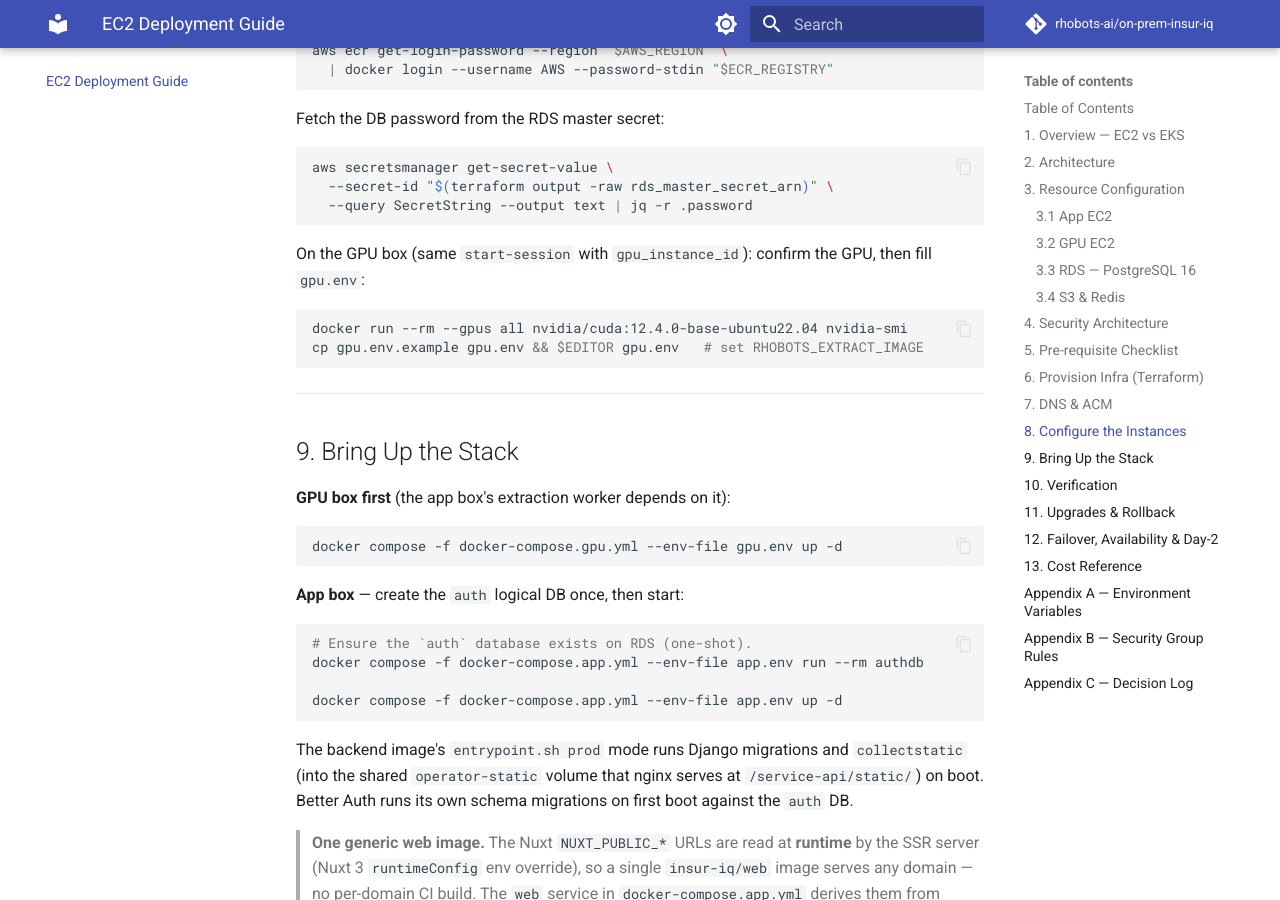
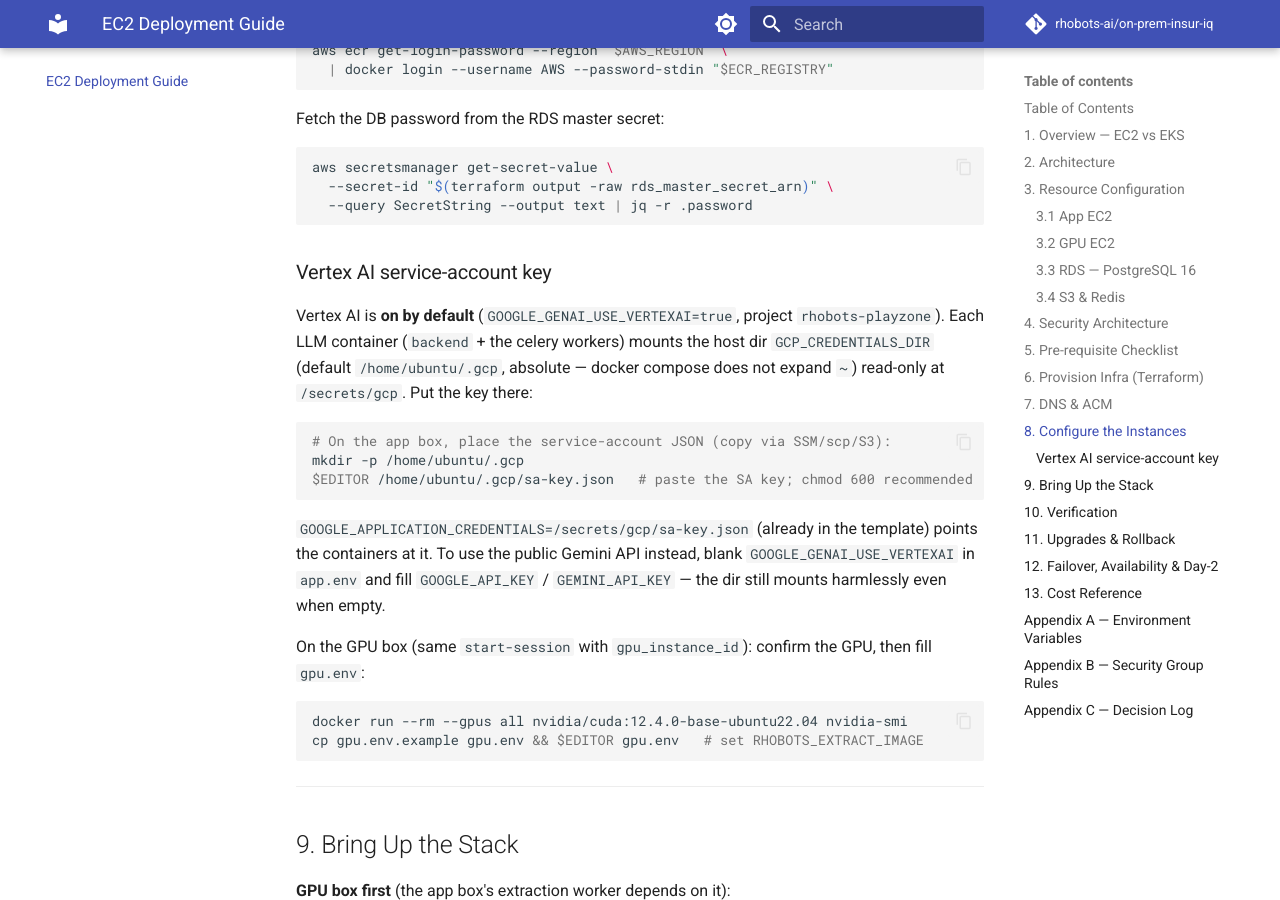
Before and after one commit to rhobots-ai/on-prem-insur-iq, an MkDocs documentation site: the page built from docs/ec2-deployment-guide.md, in a window 1280 px wide and 900 px high, scrolled down 7425 px. Built offline with MkDocs 1.6.1 and Material for MkDocs 9.7.7, drawn with Linux system fonts in a browser that asks for light colours; comment, search, counter and statistics services are not loaded; some of the changed text lies outside the part shown.

Commit message:
feat(ec2): mount GCP service-account key for Vertex AI auth
Wire GCP service-account-key auth into the EC2 / Docker Compose path so
operators no longer hand-edit compose to use Vertex AI.

- docker-compose.app.yml: mount host dir ${GCP_CREDENTIALS_DIR:-/home/ubuntu/.gcp}
  read-only to /secrets/gcp on backend + all 4 celery services (dir mount, not
  file, so a missing host dir is auto-created and the no-key path stays safe)
- app.env.example + terraform-ec2 app_env_snippet: Vertex on by default
  (GOOGLE_GENAI_USE_VERTEXAI=true, project rhobots-playzone, location global),
  add GCP_CREDENTIALS_DIR, point GOOGLE_APPLICATION_CREDENTIALS at
  /secrets/gcp/sa-key.json; API keys now optional (only when Vertex is off)
- docs + README: Appendix A row, new "Vertex AI service-account key" subsection,
  quick-start note (place sa-key.json in /home/ubuntu/.gcp before first up)

Key lives at /home/ubuntu/.gcp on the box, outside the repo (no gitignore
change needed). Path must be absolute: docker compose does not expand ~.

Co-Authored-By: Claude Opus 4.8 <noreply@anthropic.com>

````diff
--- a/docs/ec2-deployment-guide.md
+++ b/docs/ec2-deployment-guide.md
@@ -288,6 +288,24 @@ aws secretsmanager get-secret-value \
   --query SecretString --output text | jq -r .password
 ```
 
+### Vertex AI service-account key
+
+Vertex AI is **on by default** (`GOOGLE_GENAI_USE_VERTEXAI=true`, project
+`rhobots-playzone`). Each LLM container (`backend` + the celery workers) mounts
+the host dir `GCP_CREDENTIALS_DIR` (default `/home/ubuntu/.gcp`, absolute — docker
+compose does not expand `~`) read-only at `/secrets/gcp`. Put the key there:
+
+```bash
+# On the app box, place the service-account JSON (copy via SSM/scp/S3):
+mkdir -p /home/ubuntu/.gcp
+$EDITOR /home/ubuntu/.gcp/sa-key.json   # paste the SA key; chmod 600 recommended
+```
+
+`GOOGLE_APPLICATION_CREDENTIALS=/secrets/gcp/sa-key.json` (already in the template)
+points the containers at it. To use the public Gemini API instead, blank
+`GOOGLE_GENAI_USE_VERTEXAI` in `app.env` and fill `GOOGLE_API_KEY` / `GEMINI_API_KEY`
+— the dir still mounts harmlessly even when empty.
+
 On the GPU box (same `start-session` with `gpu_instance_id`): confirm the GPU,
 then fill `gpu.env`:
 
@@ -444,8 +462,8 @@ and [`deploy/ec2/gpu.env.example`](../deploy/ec2/gpu.env.example).
 | `MINERVA_API_URL` | app | `http://<gpu_private_ip>:8000` |
 | `BETTER_AUTH_SECRET` | app | Better Auth signing secret; auth's `DATABASE_STRING` is composed from `DB_*` + `DB_NAME_AUTH` |
 | `REQUIRE_EMAIL_VERIFICATION`, `*_CLIENT_ID/SECRET`, `AWS_SENDER_EMAIL` | app | Auth OAuth providers + transactional email |
-| `LLM_PROVIDER`, `GOOGLE_API_KEY`, `GEMINI_API_KEY`, `GEMINI_MODEL`, `POLICY_EXTRACT_GEMINI_MODEL` | app | Extraction LLM (`GOOGLE_API_KEY` = the Gemini key the backend reads) |
-| `GOOGLE_GENAI_USE_VERTEXAI`, `GOOGLE_CLOUD_PROJECT`, `GOOGLE_CLOUD_LOCATION`, `GOOGLE_APPLICATION_CREDENTIALS` | app | Vertex AI (optional). Blank `GOOGLE_GENAI_USE_VERTEXAI` = public Gemini API. `GOOGLE_APPLICATION_CREDENTIALS` is a **path** to a service-account JSON keyfile that must exist in the container — mount it yourself or rely on ADC/WIF; blank = Application Default Credentials |
+| `LLM_PROVIDER`, `GEMINI_MODEL`, `POLICY_EXTRACT_GEMINI_MODEL` | app | Extraction LLM model selection. `GOOGLE_API_KEY` / `GEMINI_API_KEY` only needed when Vertex is off |
+| `GOOGLE_GENAI_USE_VERTEXAI`, `GOOGLE_CLOUD_PROJECT`, `GOOGLE_CLOUD_LOCATION`, `GCP_CREDENTIALS_DIR`, `GOOGLE_APPLICATION_CREDENTIALS` | app | Vertex AI (**on by default**). `GCP_CREDENTIALS_DIR` (default `/home/ubuntu/.gcp`, absolute) is the host dir mounted read-only to `/secrets/gcp` in every LLM container; drop `sa-key.json` there. `GOOGLE_APPLICATION_CREDENTIALS=/secrets/gcp/sa-key.json` points at it. Blank `GOOGLE_GENAI_USE_VERTEXAI` = public Gemini API (then fill `GOOGLE_API_KEY`/`GEMINI_API_KEY`). See §[Vertex AI service-account key](#vertex-ai-service-account-key) |
 | `RHOBOTS_EXTRACT_IMAGE`, `RHOBOTS_EXTRACT_PORT` | gpu | Rhobots Extract container image + port |
 | `NUXT_PUBLIC_*`, `NUXT_APP_BASE_URL` | app | Nuxt SSR runtime config; URLs derive from `DOMAIN` in the `web` service. Optional overrides: `NUXT_PUBLIC_API_SCHEME` (default `https`), `NUXT_PUBLIC_ENABLED_SOCIAL_PROVIDERS`, `NUXT_APP_BASE_URL` (default `/`) |
 
````
Also changed, not shown: deploy/ec2/README.md (+4 -1 lines), 3 other files.
